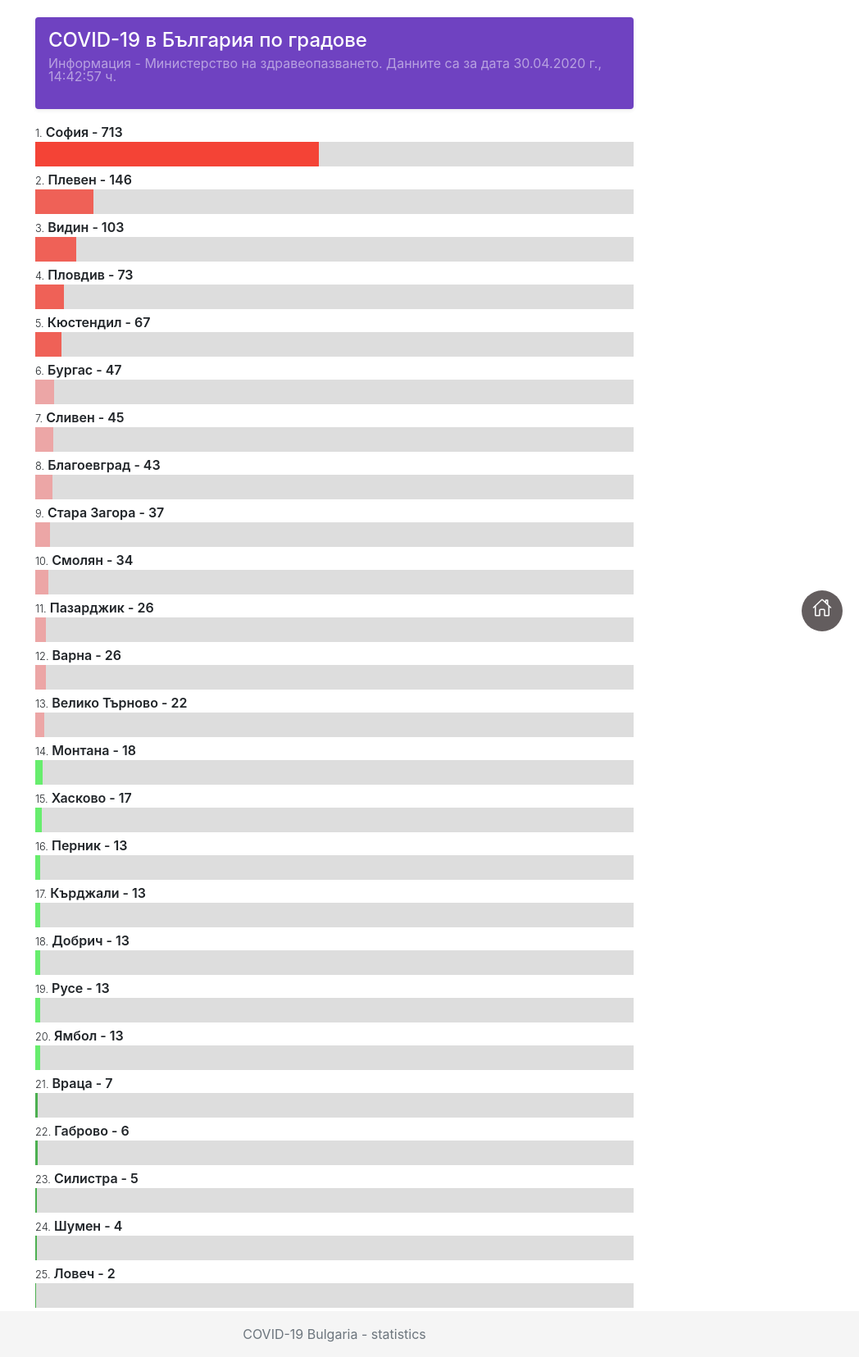
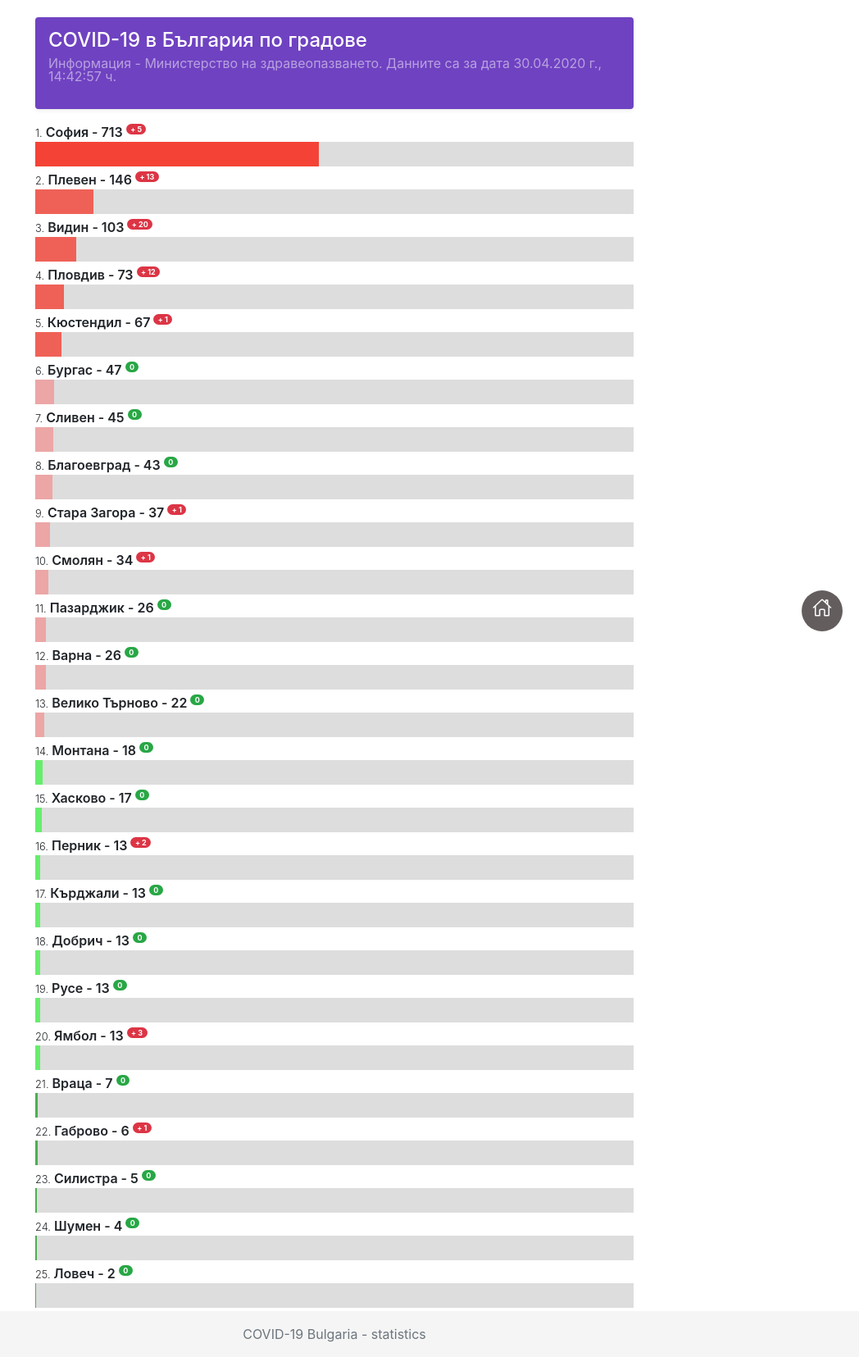
Before and after one commit to nosorrow/covid-19-bulgaria, a PHP site: page /covid-bg.html in a window 1280 px wide. Shown: the whole page at 82% size, without its empty margins (232-1280 px from the left). Run offline with PHP 8.4, Linux system fonts and the light colour scheme; some libraries are stand-ins or nearby versions.

Commit message:
covid-19-stat 30.04.2020 22:11

```diff
--- a/covid-bg.html
+++ b/covid-bg.html
@@ -141,11 +141,14 @@
         } else {
             color = '#4CAF50';
         }
+        let positiveSign = city.newCases ? '+': '';
+        let badgeColor = (city.newCases>0)? 'badge-danger':'badge-success';
         i++;
 
         return `
         <p class="mb-0 city-title">
         <span style="font-weight: 300; font-size: 0.8rem">${i}.</span> ${city.name} - ${city.cases}
+        <sup><span class="badge badge-pill ${badgeColor}">${positiveSign} ${city.newCases}</span></sup>
         </p>
         <div class="bar-container mb-1">
           <div class="cases" style="background-color:${color};width: ${percent}%"></div>
--- a/data/bg.json
+++ b/data/bg.json
@@ -56,104 +56,130 @@
   "cities": [
     {
       "name": "София",
-      "cases": 713
+      "cases": 713,
+      "newCases": 5
     },
     {
       "name": "Плевен",
-      "cases": 146
+      "cases": 146,
+      "newCases": 13
     },
     {
       "name": "Видин",
-      "cases": 103
+      "cases": 103,
+      "newCases": 20
     },
     {
       "name": "Пловдив",
-      "cases": 73
+      "cases": 73,
+      "newCases": 12
     },
     {
       "name": "Кюстендил",
-      "cases": 67
+      "cases": 67,
+      "newCases": 1
     },
     {
       "name": "Бургас",
-      "cases": 47
+      "cases": 47,
+      "newCases": 0
     },
     {
       "name": "Сливен",
-      "cases": 45
+      "cases": 45,
+      "newCases": 0
     },
     {
       "name": "Благоевград",
-      "cases": 43
+      "cases": 43,
+      "newCases": 0
     },
     {
       "name": "Стара Загора",
-      "cases": 37
+      "cases": 37,
+      "newCases": 1
     },
     {
       "name": "Смолян",
-      "cases": 34
+      "cases": 34,
+      "newCases": 1
     },
     {
       "name": "Пазарджик",
-      "cases": 26
+      "cases": 26,
+      "newCases": 0
     },
     {
       "name": "Варна",
-      "cases": 26
+      "cases": 26,
+      "newCases": 0
     },
     {
       "name": "Велико Търново",
-      "cases": 22
+      "cases": 22,
+      "newCases": 0
     },
     {
       "name": "Монтана",
-      "cases": 18
+      "cases": 18,
+      "newCases": 0
     },
     {
       "name": "Хасково",
-      "cases": 17
+      "cases": 17,
+      "newCases": 0
     },
     {
       "name": "Перник",
-      "cases": 13
+      "cases": 13,
+      "newCases": 2
     },
     {
       "name": "Кърджали",
-      "cases": 13
+      "cases": 13,
+      "newCases": 0
     },
     {
       "name": "Добрич",
-      "cases": 13
+      "cases": 13,
+      "newCases": 0
     },
     {
       "name": "Русе",
-      "cases": 13
+      "cases": 13,
+      "newCases": 0
     },
     {
       "name": "Ямбол",
-      "cases": 13
+      "cases": 13,
+      "newCases": 3
     },
     {
       "name": "Враца",
-      "cases": 7
+      "cases": 7,
+      "newCases": 0
     },
     {
       "name": "Габрово",
-      "cases": 6
+      "cases": 6,
+      "newCases": 1
     },
     {
       "name": "Силистра",
-      "cases": 5
+      "cases": 5,
+      "newCases": 0
     },
     {
       "name": "Шумен",
-      "cases": 4
+      "cases": 4,
+      "newCases": 0
     },
     {
       "name": "Ловеч",
-      "cases": 2
+      "cases": 2,
+      "newCases": 0
     }
   ],
-  "totalCases": 1506
+  "totalCases": 1506,
+  "totalNewCases": 59
 }
```
Also changed, not shown: Crawler/mz.php (+32 -6 lines).
